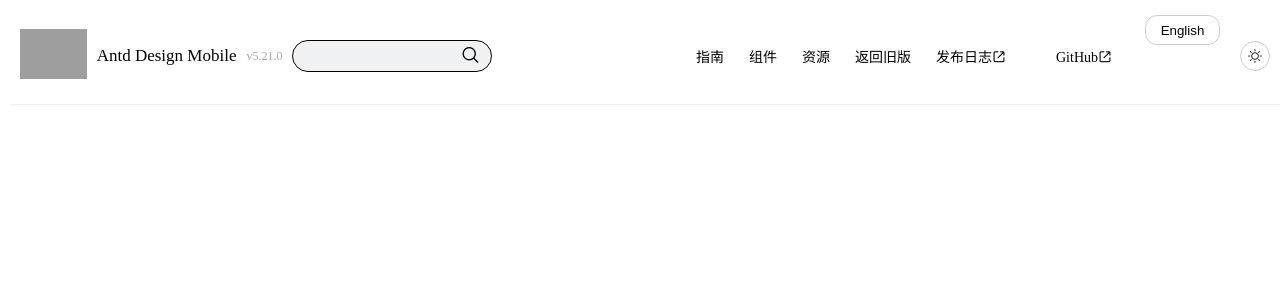
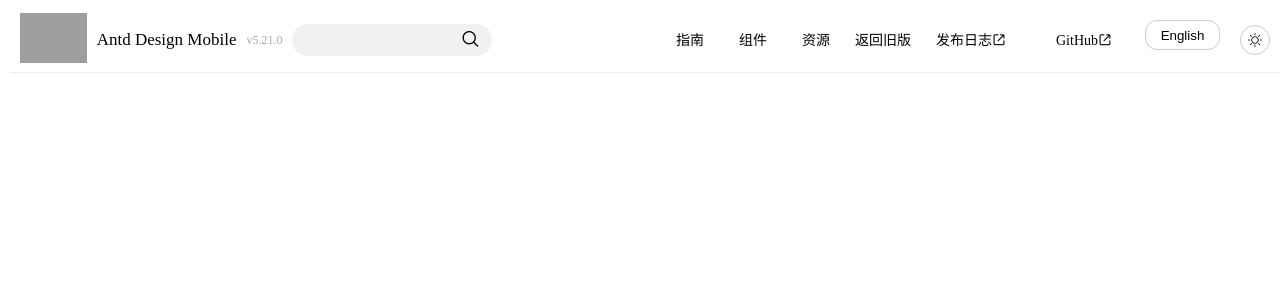
Before and after one commit to benben-student/React-StaticPage, a React (Create React App) app: page / in a window 1280 px wide. Shown: the top 300 px of the page. Built offline with nearby package versions, Linux system fonts and the light colour scheme; grey boxes are pictures that could not be loaded.

Commit message:
feat: input bottom

```diff
--- a/src/Header/SwitchLanguage.js
+++ b/src/Header/SwitchLanguage.js
@@ -49,12 +49,33 @@ class Header extends React.Component {
     constructor(props) {
         super(props)
         this.state = {
-            inputValue: ''
+            inputValue: '',
+            statusA: false,
+            statusB: false,
+            statusC: false,
         }
     }
     handleClickValue = (e) => {
         this.setState({
             inputValue: e.target.value
+        })
+    }
+    handleBottomA = () => {
+        const data = this.state.statusA === false ? true : false
+        this.setState({
+            statusA: data
+        })
+    }
+    handleBottomB = () => {
+        const data = this.state.statusB === false ? true : false
+        this.setState({
+            statusB: data
+        })
+    }
+    handleBottomC = () => {
+        const data = this.state.statusC === false ? true : false
+        this.setState({
+            statusC: data
         })
     }
     render() {
@@ -79,9 +100,9 @@ class Header extends React.Component {
                         {
                             data => (
                                 <div className="header-right">
-                                    <span>{data.guide}</span>
-                                    <span>{data.assembly}</span>
-                                    <span>{data.resources}</span>
+                                    <span><div className={this.state.statusA === true ? "header-right-span-bottom" : ""} onClick={this.handleBottomA}>{data.guide}</div></span>
+                                    <span><div className={this.state.statusB === true ? "header-right-span-bottom" : ""} onClick={this.handleBottomB}>{data.assembly}</div></span>
+                                    <span><div className={this.state.statusC === true ? "header-right-span-bottom" : ""} onClick={this.handleBottomC}>{data.resources}</div></span>
                                     <span>{data.oldVersion}</span>
                                     <span className="header-right-span">{data.PublishLog}<span className="iconfont icon-zhuanfa"></span></span>
                                     <span className="header-right-span">GitHub<span className="iconfont icon-zhuanfa"></span></span>
--- a/src/Header/index.css
+++ b/src/Header/index.css
@@ -1,5 +1,5 @@
 .header-left {
-    height: 12%;
+    height: 8%;
     width: 100%;
     margin-left: 10px;
     display: flex;
@@ -15,13 +15,20 @@
 .header-right {
     position: absolute;
     right: 10%;
+    height: 56px;
+    line-height: 56px;
 }
 
 .header-right span {
     margin-right: 25px;
     font-size: 14px;
+    height: 100%;
+    line-height: 56px;
 }
-
+.header-right span div{
+    display: inline-block;
+    height: 56px;
+}
 .header-right button {
     border: 1px solid #999;
     height: 30px;
@@ -43,7 +50,7 @@
     right: 60px;
     z-index: 1;
     font-size: 16px;
-    top: 15px;
+    top: 20px;
 }
 
 .header-right-button button {
@@ -84,13 +91,14 @@
     font-size: 14px;
     transition: all .2s;
     border-radius: 16px;
-    outline-offset: 1px;
     border: none;
     outline-color: blue;
-    border: 1px solid;
 }
 
 .icon-shurukuangsousuo {
     position: relative;
     left: -30px;
 }
+.header-right-span-bottom{
+    border-bottom: blue solid 2px;
+}
```
